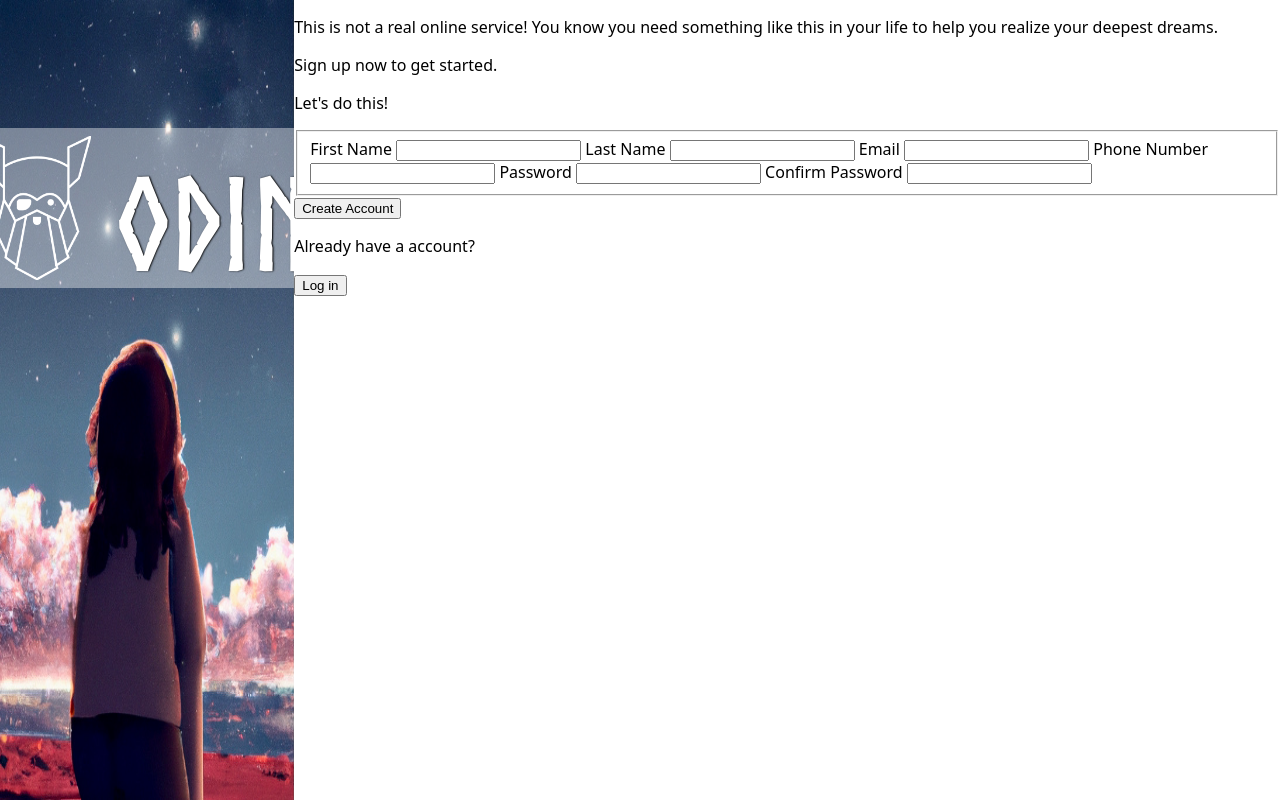
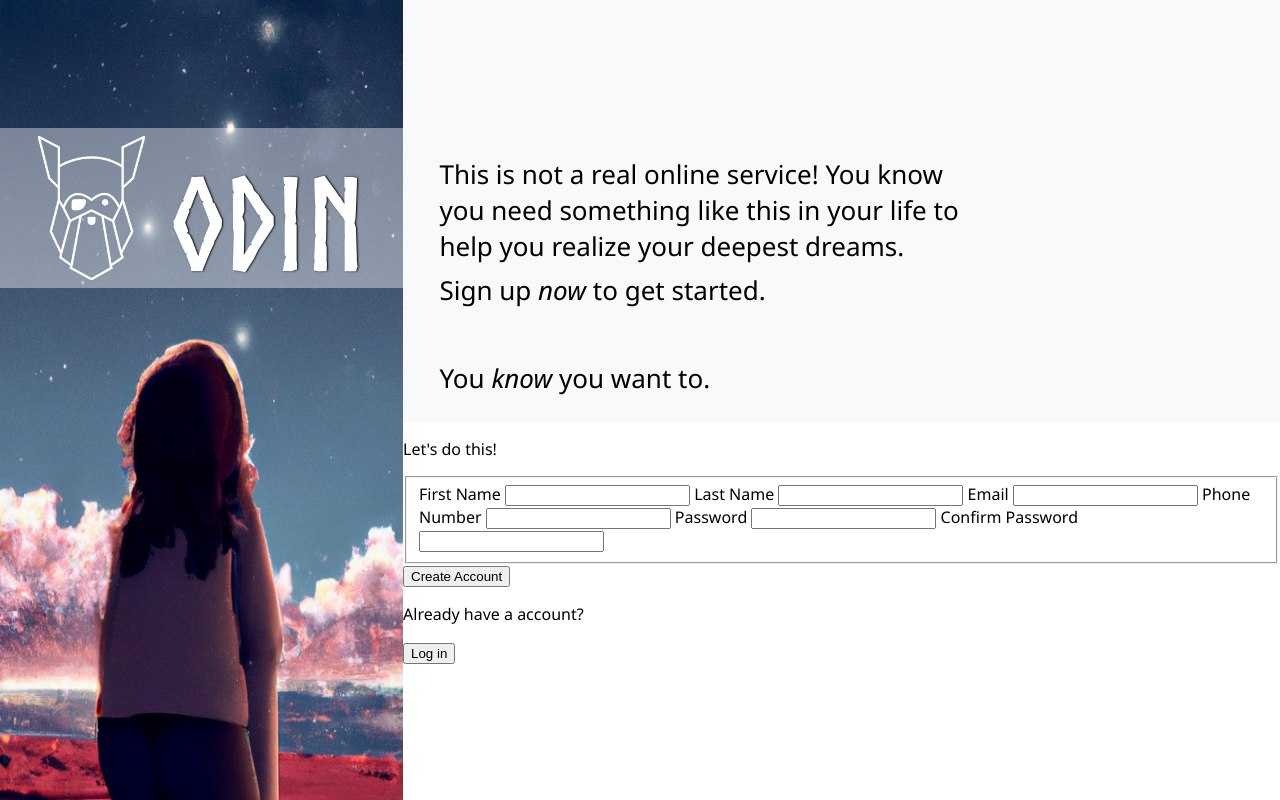
Before and after one commit to JingWei-S/odin-sign-up, a plain HTML site: page index.html in a window 1280 px wide. Drawn offline with Linux system fonts and the light colour scheme.

Commit message:
update the top info section

```diff
--- a/index.html
+++ b/index.html
@@ -14,9 +14,10 @@
         </div>
     </div>
     <div class="sign-up">
-        <div>
+        <div class="info">
             <p>This is not a real online service! You know you need something like this in your life to help you realize your deepest dreams.</p>
-            <p>Sign up now to get started.</p>
+            <p>Sign up <span style="font-style: italic">now</span> to get started.</p>
+            <p>You <span style="font-style: italic">know</span> you want to.</p>
         </div>
         <form action="#">
             <p>Let's do this!</p>
--- a/style.css
+++ b/style.css
@@ -3,7 +3,7 @@
     src: url("fonts/Norse-Bold.otf") format("opentype");
 }
 body {
-    font-family: system-ui, "Segoe UI", Roboto, Helvetica, Arial, sans-serif, "Apple Color Emoji", "Segoe UI Emoji", "Segoe UI Symbol";
+    font-family: "Segoe UI", Roboto, Helvetica, Arial, sans-serif, "Apple Color Emoji", "Segoe UI Emoji", "Segoe UI Symbol";
     margin: 0;
     min-height: 100vh;
     display: flex;
@@ -11,7 +11,7 @@ body {
 
 .image {
     position: relative;
-    width: min(700px, 40%);
+    width: max(850px, 50%);
     overflow: hidden;
 }
 
@@ -46,3 +46,33 @@ img + p {
     text-shadow: black 1px 0 2px;
     padding-left: 0.2em;
 }
+
+.sign-up {
+    display: flex;
+    flex-direction: column;
+    position: relative;
+}
+
+.sign-up > div:first-child {
+    background-color: rgba(218, 225, 227, 0.2);
+}
+
+.info > p {
+    font-size: 26px;
+    /* font-weight: bold; */
+    padding-left: 1.4em;
+    padding-right: 12em;
+}
+
+.info > p:first-child {
+    margin-top: 6em;
+    margin-bottom: 0.3em;
+}
+
+.info > p:nth-child(2) {
+    margin-top: 0;
+}
+
+.info > p:last-child {
+    padding-top: 1em;
+}
```
